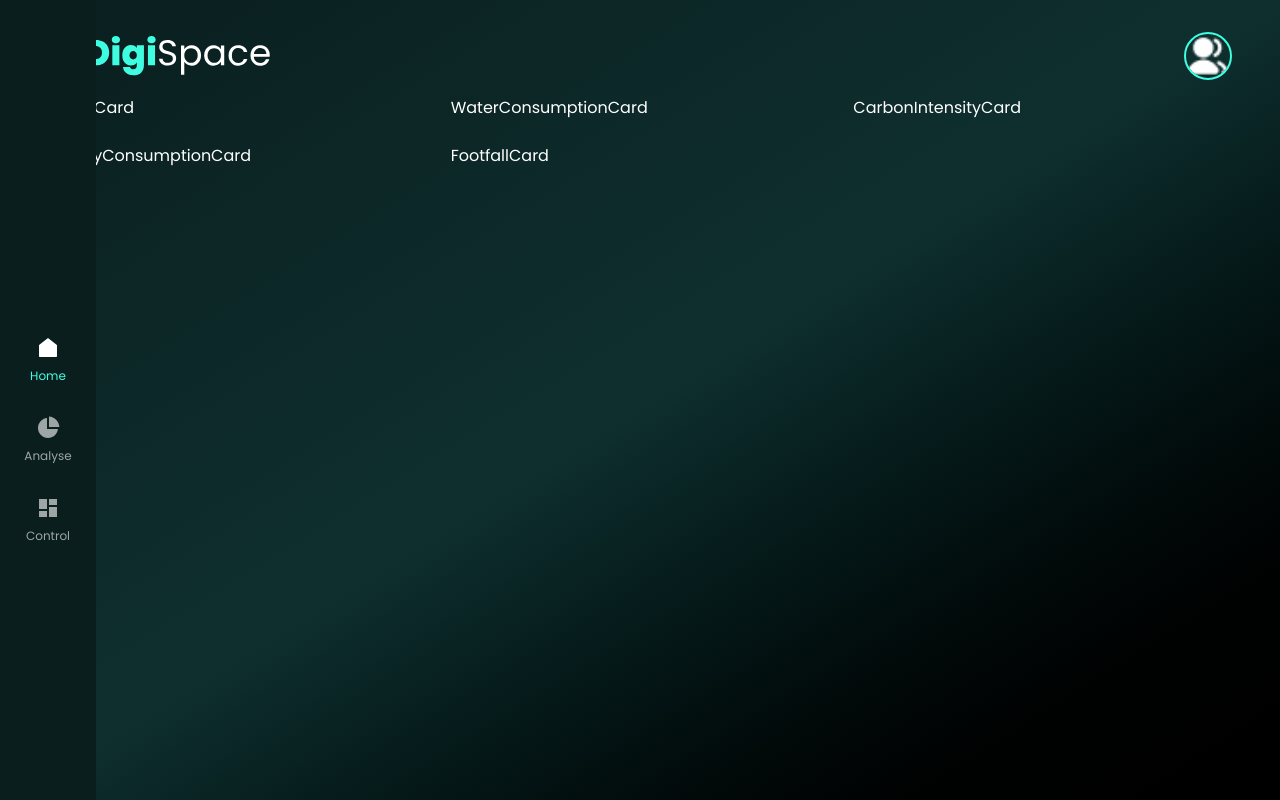
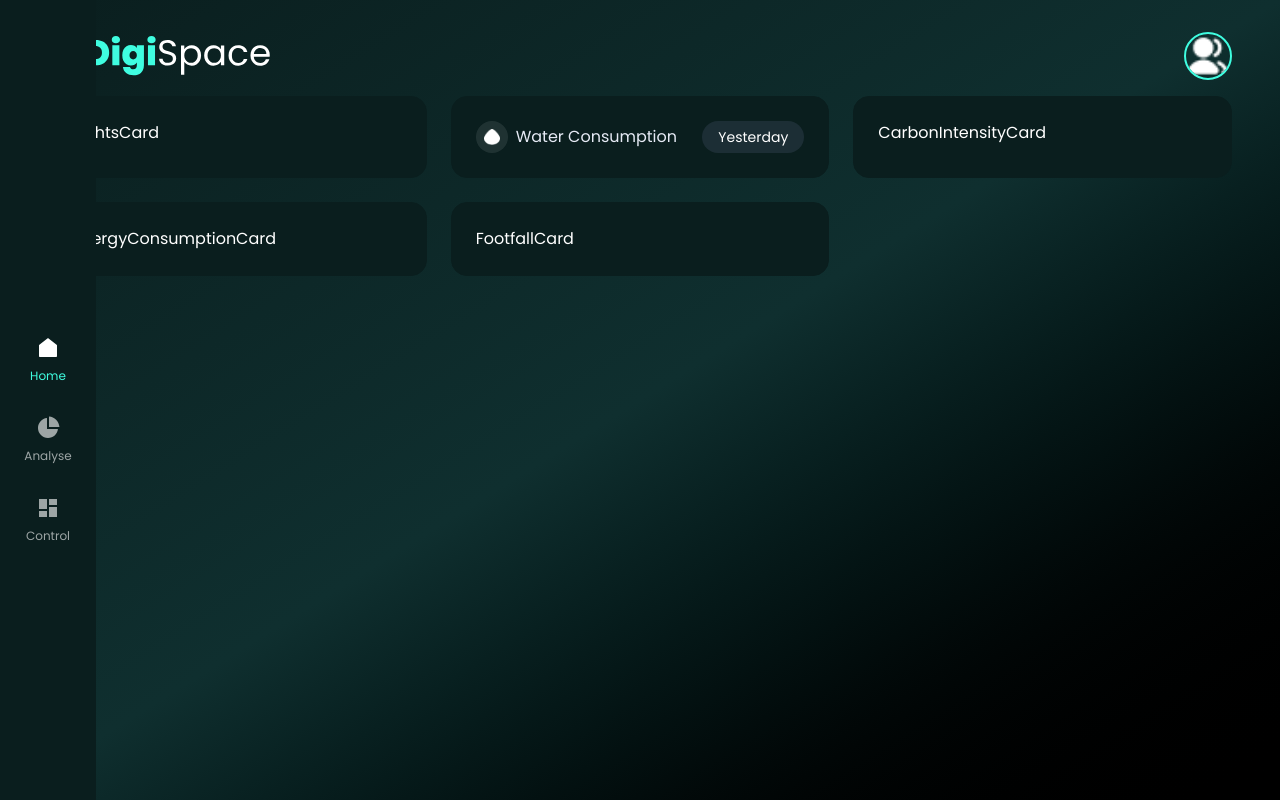
Before and after one commit to CoderLovely08/AVM-Demo, a React app: page / in a window 1280 px wide. Built offline with nearby package versions, Linux system fonts and the light colour scheme; the HTML template or start-up script is replaced by a standard one.

Commit message:
[Feature]: Cart title with props
- Added common card title based layout

```diff
--- a/src/components/CarbonIntensityCard.tsx
+++ b/src/components/CarbonIntensityCard.tsx
@@ -1,8 +1,11 @@
 import React from 'react'
+import CardLayout from '../layout/CardLayout'
 
 const CarbonIntensityCard = () => {
   return (
-    <div>CarbonIntensityCard</div>
+    <CardLayout>
+      <div>CarbonIntensityCard</div>
+    </CardLayout>
   )
 }
 
--- a/src/components/EnergyConsumptionCard.tsx
+++ b/src/components/EnergyConsumptionCard.tsx
@@ -1,8 +1,11 @@
 import React from 'react'
+import CardLayout from '../layout/CardLayout'
 
 const EnergyConsumptionCard = () => {
   return (
-    <div>EnergyConsumptionCard</div>
+    <CardLayout>
+      <div>EnergyConsumptionCard</div>
+    </CardLayout>
   )
 }
 
--- a/src/components/FootfallCard.tsx
+++ b/src/components/FootfallCard.tsx
@@ -1,8 +1,11 @@
 import React from 'react'
+import CardLayout from '../layout/CardLayout'
 
 const FootfallCard = () => {
   return (
-    <div>FootfallCard</div>
+    <CardLayout>
+      <div>FootfallCard</div>
+    </CardLayout>
   )
 }
 
--- a/src/components/LightsCard.tsx
+++ b/src/components/LightsCard.tsx
@@ -1,8 +1,11 @@
 import React from 'react'
+import CardLayout from '../layout/CardLayout'
 
 const LightsCard = () => {
   return (
-    <div>LightsCard</div>
+    <CardLayout>
+        <div>LightsCard</div>
+    </CardLayout>
   )
 }
 
--- a/src/components/WaterConsumptionCard.tsx
+++ b/src/components/WaterConsumptionCard.tsx
@@ -1,8 +1,18 @@
 import React from 'react'
+import CardLayout from '../layout/CardLayout'
+import CardTitle from './custom/Cardtitle'
+import { dropIcon } from '../data'
 
 const WaterConsumptionCard = () => {
   return (
-    <div>WaterConsumptionCard</div>
+    <CardLayout>
+      <div className="flex items-center justify-between">
+        <CardTitle icon={dropIcon} label="Water Consumption" />
+        <span className="px-4 py-1.5 bg-slate-600/30 text-white text-sm rounded-full">
+          Yesterday
+        </span>
+      </div>
+    </CardLayout>
   )
 }
 
--- /dev/null
+++ b/src/components/custom/CardTitle.tsx
@@ -0,0 +1,19 @@
+type CardTitleProps = {
+    icon: string;
+    label: string;
+};
+
+
+const CardTitle = ({ icon, label }: CardTitleProps) => {
+    return (
+        <div className="flex items-center gap-2">
+            <div className="bg-gray-200/10 p-2 rounded-full">
+                <img src={icon} alt={label} className="w-4 h-4 " />
+            </div>
+
+            <span className="text-base text-secondary">{label}</span>
+        </div>
+    );
+};
+
+export default CardTitle;
```
